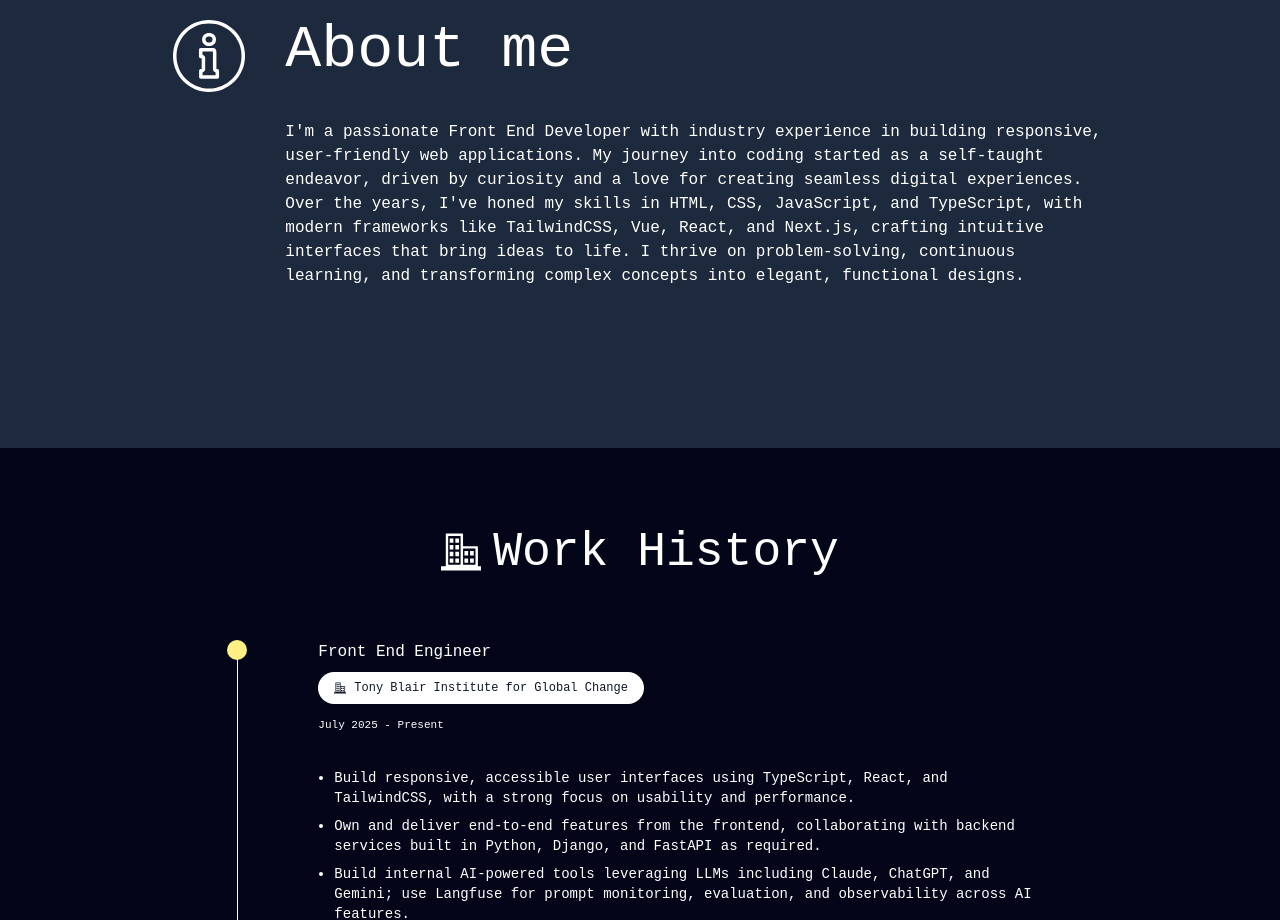
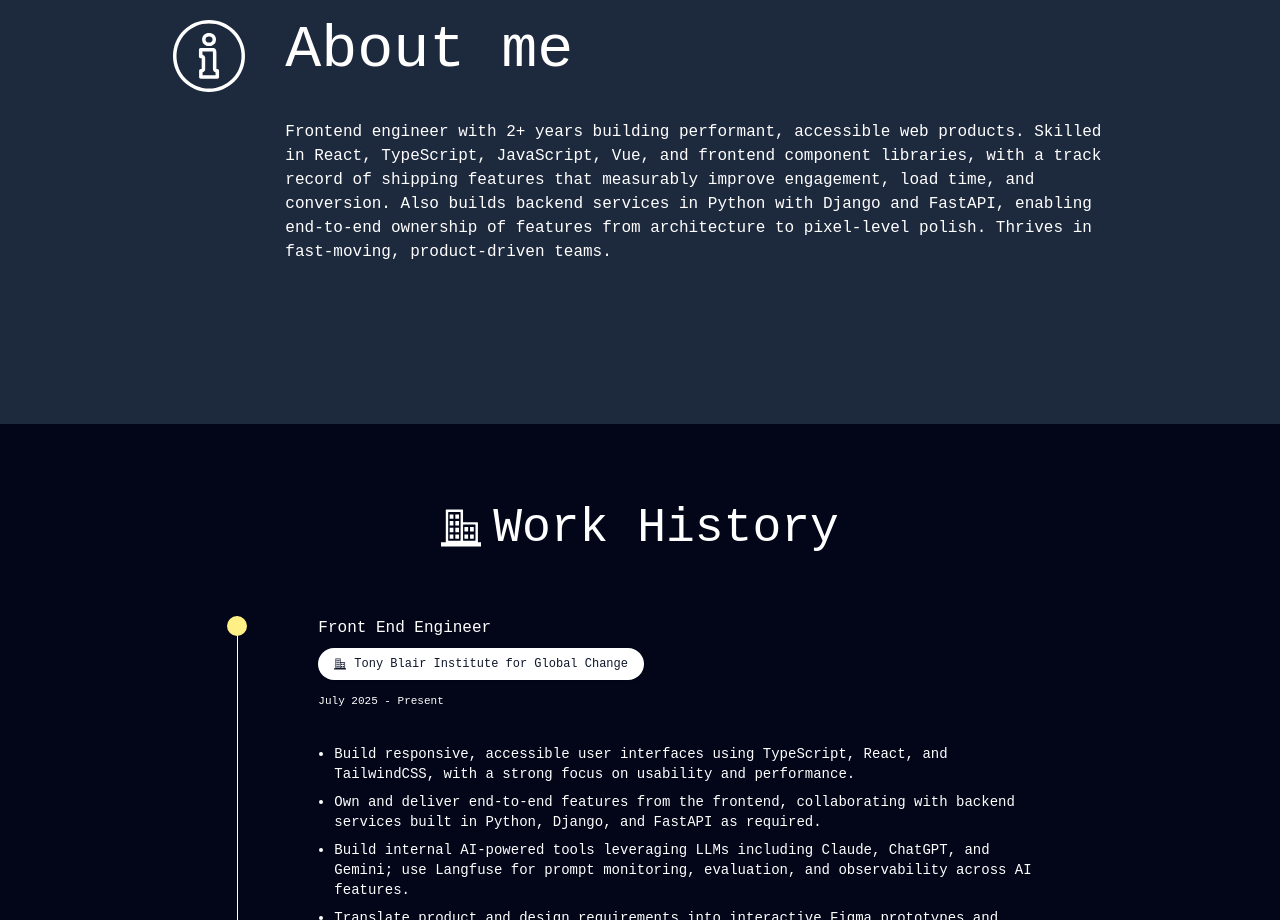
Before and after one commit to neelamkhan123/portfolio-2025, a Next.js app: page / in a window 1280 px wide. Shown: the part 940-1860 px from the top of the page. Built offline with nearby package versions, Linux system fonts and the light colour scheme.

Commit message:
updated about me

```diff
--- a/app/components/Home/AboutMe.tsx
+++ b/app/components/Home/AboutMe.tsx
@@ -16,15 +16,13 @@ export default function AboutMe() {
             <h2 className="text-3xl md:text-5xl lg:text-6xl">About me</h2>
           </span>
           <p className="text-sm md:text-base">
-            I&apos;m a passionate Front End Developer with industry experience
-            in building responsive, user-friendly web applications. My journey
-            into coding started as a self-taught endeavor, driven by curiosity
-            and a love for creating seamless digital experiences. Over the
-            years, I&apos;ve honed my skills in HTML, CSS, JavaScript, and
-            TypeScript, with modern frameworks like TailwindCSS, Vue, React, and
-            Next.js, crafting intuitive interfaces that bring ideas to life. I
-            thrive on problem-solving, continuous learning, and transforming
-            complex concepts into elegant, functional designs.
+            Frontend engineer with 2+ years building performant, accessible web
+            products. Skilled in React, TypeScript, JavaScript, Vue, and
+            frontend component libraries, with a track record of shipping
+            features that measurably improve engagement, load time, and
+            conversion. Also builds backend services in Python with Django and
+            FastAPI, enabling end-to-end ownership of features from architecture
+            to pixel-level polish. Thrives in fast-moving, product-driven teams.
           </p>
         </div>
       </div>
```
